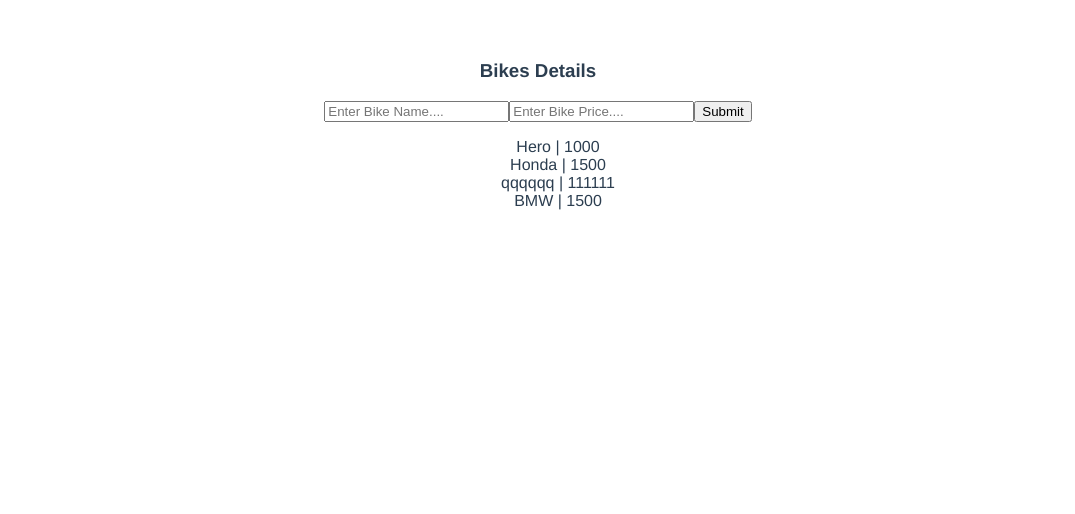
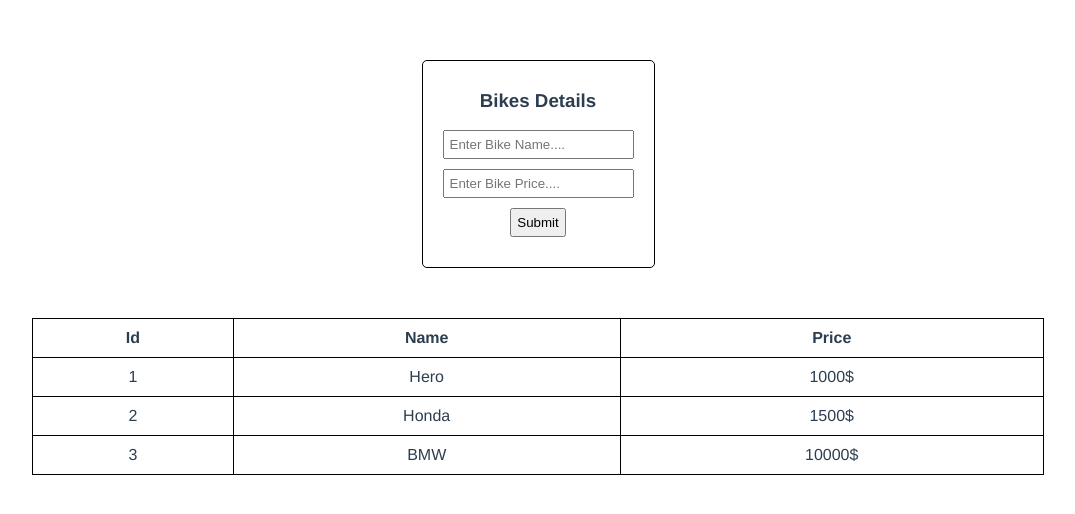
Before and after one commit to umar-rajput/excellence010601, a Vue app in the folder test-app/: page / in a window 1280 px wide. Shown: the top 514 px of the page, without its empty margins (102-1177 px from the left). Built offline with nearby package versions, Linux system fonts and the light colour scheme; data requests are answered from the project's data file.

Commit message:
fill the form and show the data in the table from api using vuex

```diff
--- a/test-app/db.json
+++ b/test-app/db.json
@@ -23,14 +23,9 @@
       "id": 2
     },
     {
-      "name": "qqqqqq",
-      "price": "111111",
+      "name": "BMW",
+      "price": "10000",
       "id": 3
-    },
-    {
-      "name": "BMW",
-      "price": "1500",
-      "id": 4
     }
   ],
   "posts": [
--- a/test-app/src/components/Bikes.vue
+++ b/test-app/src/components/Bikes.vue
@@ -2,17 +2,35 @@
     <div class="bikes">
 
         <div>
-            <h3>Bikes Details</h3>
-            <form @submit.prevent="onSubmit">
-                <input type="text" v-model="name" placeholder="Enter Bike Name....">
-                <input type="text" v-model="price" placeholder="Enter Bike Price....">
-                <input type="submit" value="Submit">
-            </form>
-            <ul>
+            <div class="form">
+                <div class="form-main">
+                    <h3>Bikes Details</h3>
+                    <form @submit.prevent="onSubmit">
+                        <input type="text" v-model="name" placeholder="Enter Bike Name...."><br>
+                        <input type="text" v-model="price" placeholder="Enter Bike Price...."><br>
+                        <input type="submit" value="Submit">
+                    </form>
+                </div>
+            </div>
+            <!-- <ul>
                 <li v-for="(bike,index) in allBikes" v-bind:key="index">
                     {{ bike.name }} | {{ bike.price }}
                 </li>
-            </ul>
+            </ul> -->
+            <table>
+                <thead>
+                    <tr>
+                        <th v-for="(column,index) in columns" v-bind:key="index">{{ column }}</th>
+                    </tr>
+                </thead>
+                <tbody>
+                    <tr v-for="(bike,index) in allBikes" v-bind:key="index">
+                        <td>{{ bike.id }}</td>
+                        <td>{{ bike.name }}</td>
+                        <td>{{ bike.price }}$</td>
+                    </tr>
+                </tbody>
+            </table>
 
         </div>
 
@@ -30,6 +48,7 @@
         return{
             name:"",
             price:"",
+            columns:["Id","Name","Price"],
         }
     },
     computed:mapGetters(['allBikes']),
@@ -53,4 +72,31 @@
 li{
     list-style-type: none;
 }
+
+table{
+    border-collapse: collapse;
+    width: 80%;
+    margin: 50px auto;
+    /* background: #FBEAEB; */
+}
+
+table,td,th,tr{
+    border: 1px solid #000;
+    padding: 10px;
+}
+
+.form{
+    display: flex;
+    justify-content: center;
+}
+.form-main{
+    border: 1px solid #000;
+    padding: 10px 20px 20px 20px;
+    border-radius: 5px;
+    /* background: #FBEAEB; */
+}
+input{
+    margin-bottom: 10px;
+    padding: 5px;
+}
 </style>
```
